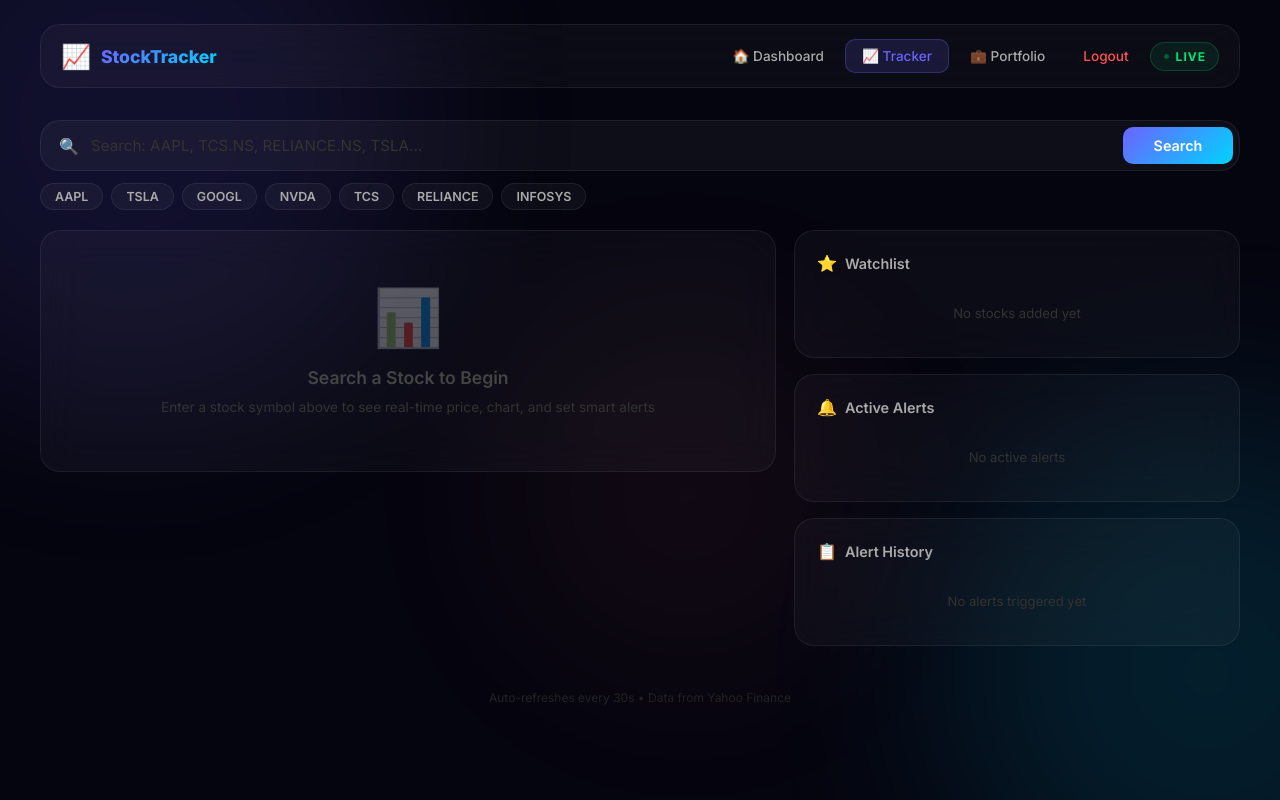
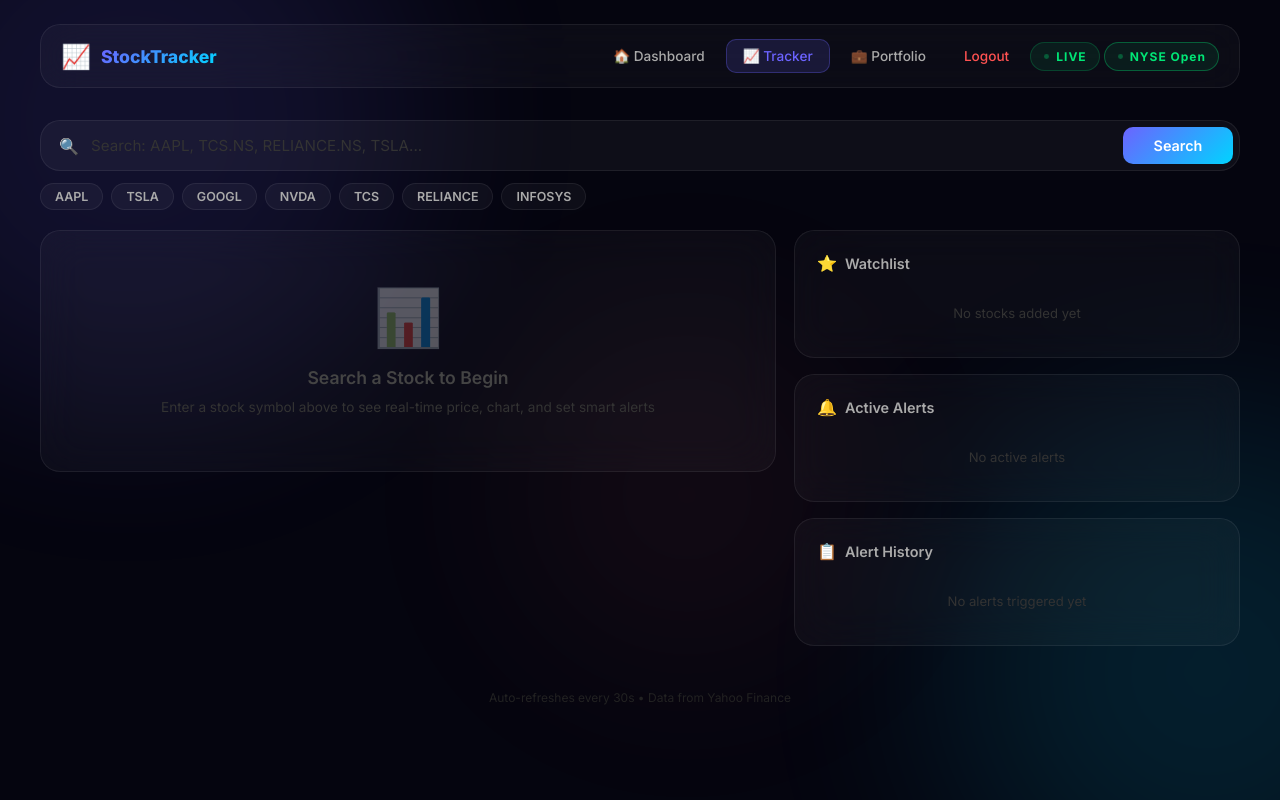
Before and after one commit to Aakarshan122/stock-AI, a Flask app: page /tracker in a window 1280 px wide. Run offline with Flask 3, Linux system fonts and the light colour scheme; a user stored in the database is signed in; data comes from the database, SQL or seed files in the repository; both versions use the stored data as it was after the commit; data that the repository does not hold is empty.

Commit message:
feat: add LIVE button and market status indicator to all pages

```diff
--- a/app.py
+++ b/app.py
@@ -559,6 +559,27 @@ def delete_portfolio():
 def global_markets():
     return jsonify(get_global_markets())
 
+@app.route('/api/market_status')
+def market_status():
+    now = datetime.utcnow()
+    # IST = UTC+5:30, NYSE = UTC-5 (EST)
+    ist_hour = (now.hour + 5) % 24
+    ist_min  = (now.minute + 30) % 60
+    ist_time = ist_hour + (1 if now.minute + 30 >= 60 else 0)
+    weekday  = now.weekday()  # 0=Mon, 6=Sun
+    nse_open  = weekday < 5 and (9 < ist_time < 15 or (ist_time == 9 and ist_min >= 15) or (ist_time == 15 and ist_min <= 30))
+    nyse_hour = (now.hour - 5) % 24
+    nyse_open = weekday < 5 and 9 <= nyse_hour < 16
+    if nse_open and nyse_open:
+        label, color = 'NSE & NYSE Open', '#00e676'
+    elif nse_open:
+        label, color = 'NSE Open', '#00e676'
+    elif nyse_open:
+        label, color = 'NYSE Open', '#00e676'
+    else:
+        label, color = 'Markets Closed', '#ff5252'
+    return jsonify({'label': label, 'color': color, 'open': nse_open or nyse_open})
+
 # ── Stock Detail (30d history + high/low for chart modal) ─────────────────────
 @app.route('/api/stock_detail', methods=['POST'])
 @login_required
--- a/templates/index.html
+++ b/templates/index.html
@@ -28,6 +28,7 @@
             <a href="/portfolio" class="nav-link">💼 Portfolio</a>
             <a href="/logout" class="nav-link danger">Logout</a>
             <div class="live-pill"><span class="pulse-dot"></span> LIVE</div>
+            <div class="live-pill" id="mktStatus" style="border-color:rgba(255,82,82,0.3);color:#ff5252;">⏸ Loading</div>
         </div>
     </nav>
 
@@ -426,6 +427,17 @@
     loadAlerts();
     loadWatchlist();
     loadHistory();
+
+    async function loadMarketStatus() {
+        const r = await fetch('/api/market_status');
+        const d = await r.json();
+        const el = document.getElementById('mktStatus');
+        el.innerHTML = `<span style="width:7px;height:7px;background:${d.color};border-radius:50%;display:inline-block;${d.open?'animation:pulse 1.5s infinite':''};"></span> ${d.label}`;
+        el.style.color = d.color;
+        el.style.borderColor = d.color + '55';
+    }
+    loadMarketStatus();
+    setInterval(loadMarketStatus, 60000);
 </script>
 </body>
 </html>
```
Also changed, not shown: templates/dashboard.html (+15 -0 lines), templates/portfolio.html (+13 -0 lines), stocks.db.
